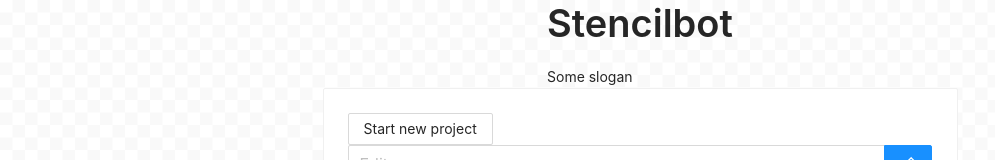
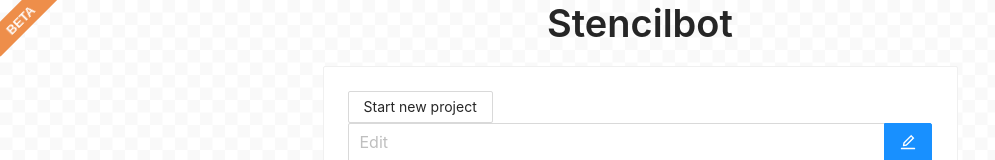
Before and after one commit to pasierb/stencilbot, a Next.js app in the folder packages/dashboard/: page / in a window 1280 px wide. Shown: the top 160 px of the page, without its empty margins (0-995 px from the left). Built offline with nearby package versions, Linux system fonts and the light colour scheme; a web font is replaced by a local one.

Commit message:
Add beta ribbon

```diff
--- a/packages/dashboard/src/index.css
+++ b/packages/dashboard/src/index.css
@@ -25,3 +25,21 @@ code {
 .ant-layout-sider-trigger {
   background: rgba(0,0,0,.5);
 }
+
+body:after{
+  content: "beta";
+  position: fixed;
+  width: 80px;
+  height: 25px;
+  background: #EE8E4A;
+  top: 7px;
+  left: -20px;
+  text-align: center;
+  font-size: 13px;
+  font-family: sans-serif;
+  text-transform: uppercase;
+  font-weight: bold;
+  color: #fff;
+  line-height: 27px;
+  transform:rotate(-45deg);
+}
--- a/packages/dashboard/src/pages/index.tsx
+++ b/packages/dashboard/src/pages/index.tsx
@@ -34,7 +34,6 @@ const HomeRoute: FunctionComponent = () => {
         <Row justify="center">
           <Col>
             <Typography.Title>Stencilbot</Typography.Title>
-            <Typography.Text>Some slogan</Typography.Text>
           </Col>
         </Row>
 
```
